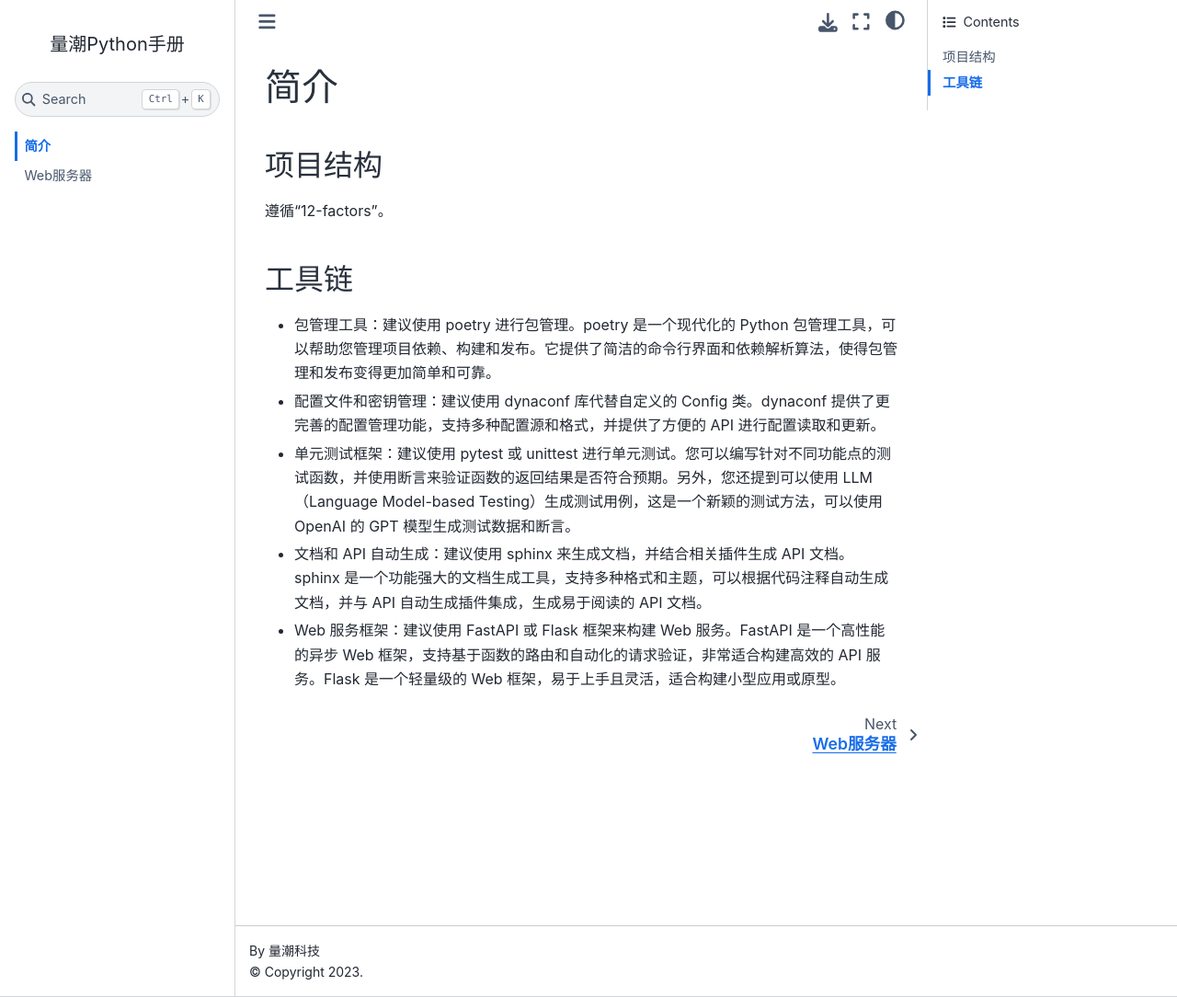
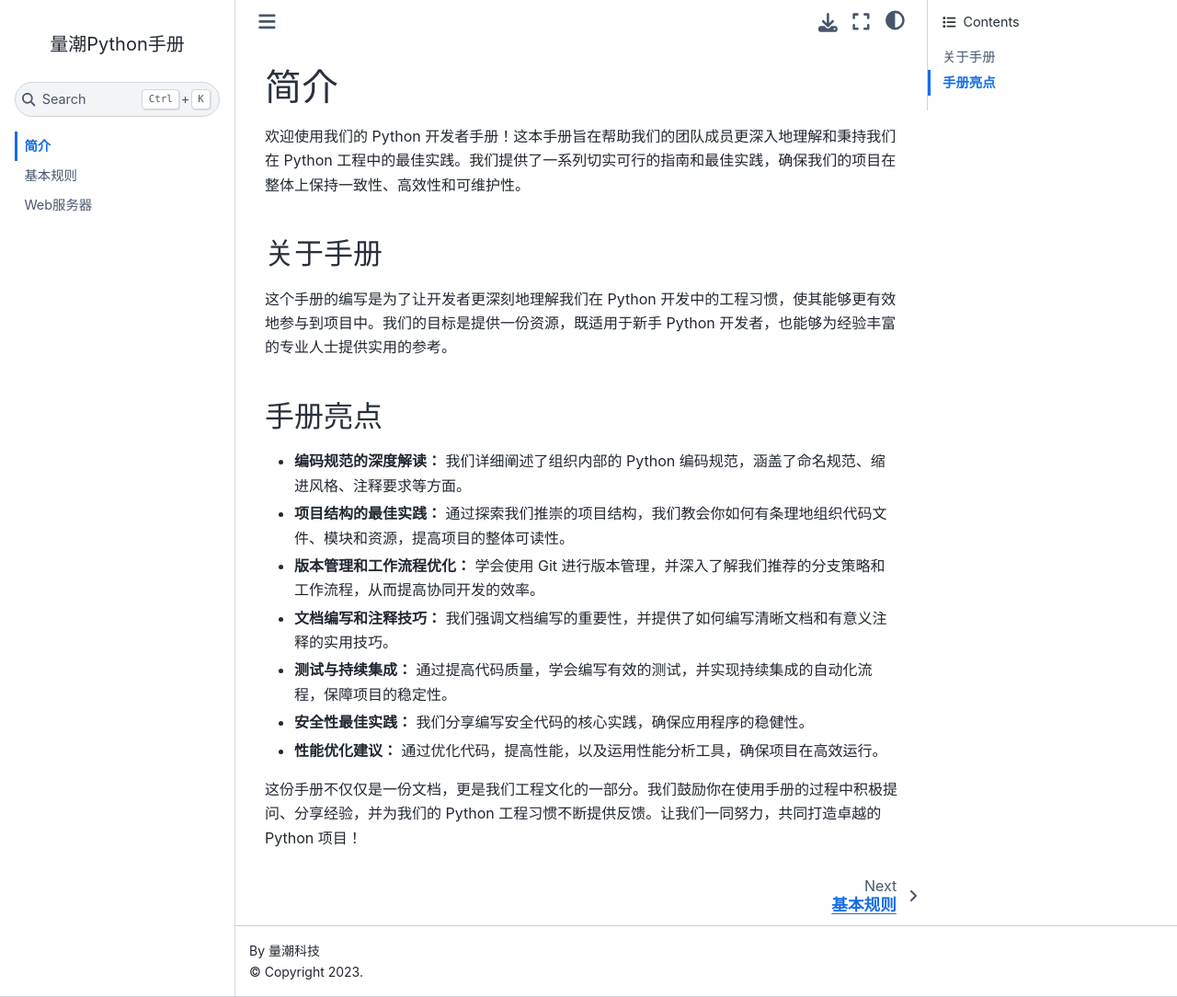
Before and after one commit to quanttide/quanttide-handbook-of-python, a Jupyter Book: the page built from index.md, in a window 1280 px wide and 1084 px high. Shown: the whole window at 92% size. Built offline with Jupyter Book 1.0.4 settings and Sphinx 7.4.7 and the Sphinx Book theme 1.1.4, drawn with Linux system fonts in a browser that asks for light colours.

Commit message:
feat: 重写简介

```diff
--- a/_toc.yml
+++ b/_toc.yml
@@ -1,4 +1,5 @@
 format: jb-book
 root: index.md
 chapters:
+  - file: general.md
   - file: web_server/README.md
--- /dev/null
+++ b/general.md
@@ -0,0 +1,13 @@
+# 基本规则
+
+## 项目结构
+
+遵循“12-factors”。
+
+## 工具链
+
+- 包管理工具：建议使用 poetry 进行包管理。poetry 是一个现代化的 Python 包管理工具，可以帮助您管理项目依赖、构建和发布。它提供了简洁的命令行界面和依赖解析算法，使得包管理和发布变得更加简单和可靠。
+- 配置文件和密钥管理：建议使用 dynaconf 库代替自定义的 Config 类。dynaconf 提供了更完善的配置管理功能，支持多种配置源和格式，并提供了方便的 API 进行配置读取和更新。
+- 单元测试框架：建议使用 pytest 或 unittest 进行单元测试。您可以编写针对不同功能点的测试函数，并使用断言来验证函数的返回结果是否符合预期。另外，您还提到可以使用 LLM（Language Model-based Testing）生成测试用例，这是一个新颖的测试方法，可以使用 OpenAI 的 GPT 模型生成测试数据和断言。
+- 文档和 API 自动生成：建议使用 sphinx 来生成文档，并结合相关插件生成 API 文档。sphinx 是一个功能强大的文档生成工具，支持多种格式和主题，可以根据代码注释自动生成文档，并与 API 自动生成插件集成，生成易于阅读的 API 文档。
+- Web 服务框架：建议使用 FastAPI 或 Flask 框架来构建 Web 服务。FastAPI 是一个高性能的异步 Web 框架，支持基于函数的路由和自动化的请求验证，非常适合构建高效的 API 服务。Flask 是一个轻量级的 Web 框架，易于上手且灵活，适合构建小型应用或原型。
--- a/index.md
+++ b/index.md
@@ -1,13 +1,25 @@
 # 简介
 
-## 项目结构
+欢迎使用我们的 Python 开发者手册！这本手册旨在帮助我们的团队成员更深入地理解和秉持我们在 Python 工程中的最佳实践。我们提供了一系列切实可行的指南和最佳实践，确保我们的项目在整体上保持一致性、高效性和可维护性。
 
-遵循“12-factors”。
+## 关于手册
 
-## 工具链
+这个手册的编写是为了让开发者更深刻地理解我们在 Python 开发中的工程习惯，使其能够更有效地参与到项目中。我们的目标是提供一份资源，既适用于新手 Python 开发者，也能够为经验丰富的专业人士提供实用的参考。
 
-- 包管理工具：建议使用 poetry 进行包管理。poetry 是一个现代化的 Python 包管理工具，可以帮助您管理项目依赖、构建和发布。它提供了简洁的命令行界面和依赖解析算法，使得包管理和发布变得更加简单和可靠。
-- 配置文件和密钥管理：建议使用 dynaconf 库代替自定义的 Config 类。dynaconf 提供了更完善的配置管理功能，支持多种配置源和格式，并提供了方便的 API 进行配置读取和更新。
-- 单元测试框架：建议使用 pytest 或 unittest 进行单元测试。您可以编写针对不同功能点的测试函数，并使用断言来验证函数的返回结果是否符合预期。另外，您还提到可以使用 LLM（Language Model-based Testing）生成测试用例，这是一个新颖的测试方法，可以使用 OpenAI 的 GPT 模型生成测试数据和断言。
-- 文档和 API 自动生成：建议使用 sphinx 来生成文档，并结合相关插件生成 API 文档。sphinx 是一个功能强大的文档生成工具，支持多种格式和主题，可以根据代码注释自动生成文档，并与 API 自动生成插件集成，生成易于阅读的 API 文档。
-- Web 服务框架：建议使用 FastAPI 或 Flask 框架来构建 Web 服务。FastAPI 是一个高性能的异步 Web 框架，支持基于函数的路由和自动化的请求验证，非常适合构建高效的 API 服务。Flask 是一个轻量级的 Web 框架，易于上手且灵活，适合构建小型应用或原型。
+## 手册亮点
+
+- **编码规范的深度解读：** 我们详细阐述了组织内部的 Python 编码规范，涵盖了命名规范、缩进风格、注释要求等方面。
+
+- **项目结构的最佳实践：** 通过探索我们推崇的项目结构，我们教会你如何有条理地组织代码文件、模块和资源，提高项目的整体可读性。
+
+- **版本管理和工作流程优化：** 学会使用 Git 进行版本管理，并深入了解我们推荐的分支策略和工作流程，从而提高协同开发的效率。
+
+- **文档编写和注释技巧：** 我们强调文档编写的重要性，并提供了如何编写清晰文档和有意义注释的实用技巧。
+
+- **测试与持续集成：** 通过提高代码质量，学会编写有效的测试，并实现持续集成的自动化流程，保障项目的稳定性。
+
+- **安全性最佳实践：** 我们分享编写安全代码的核心实践，确保应用程序的稳健性。
+
+- **性能优化建议：** 通过优化代码，提高性能，以及运用性能分析工具，确保项目在高效运行。
+
+这份手册不仅仅是一份文档，更是我们工程文化的一部分。我们鼓励你在使用手册的过程中积极提问、分享经验，并为我们的 Python 工程习惯不断提供反馈。让我们一同努力，共同打造卓越的 Python 项目！
```
